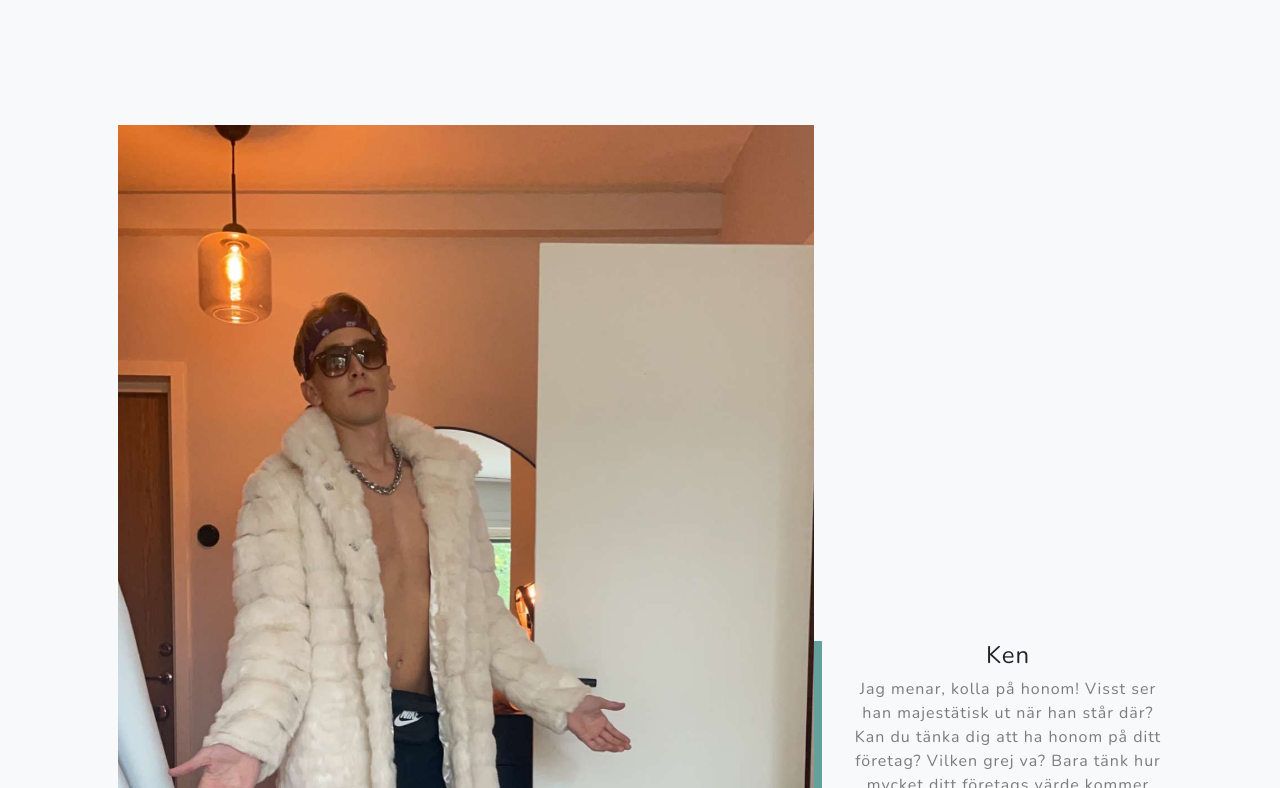
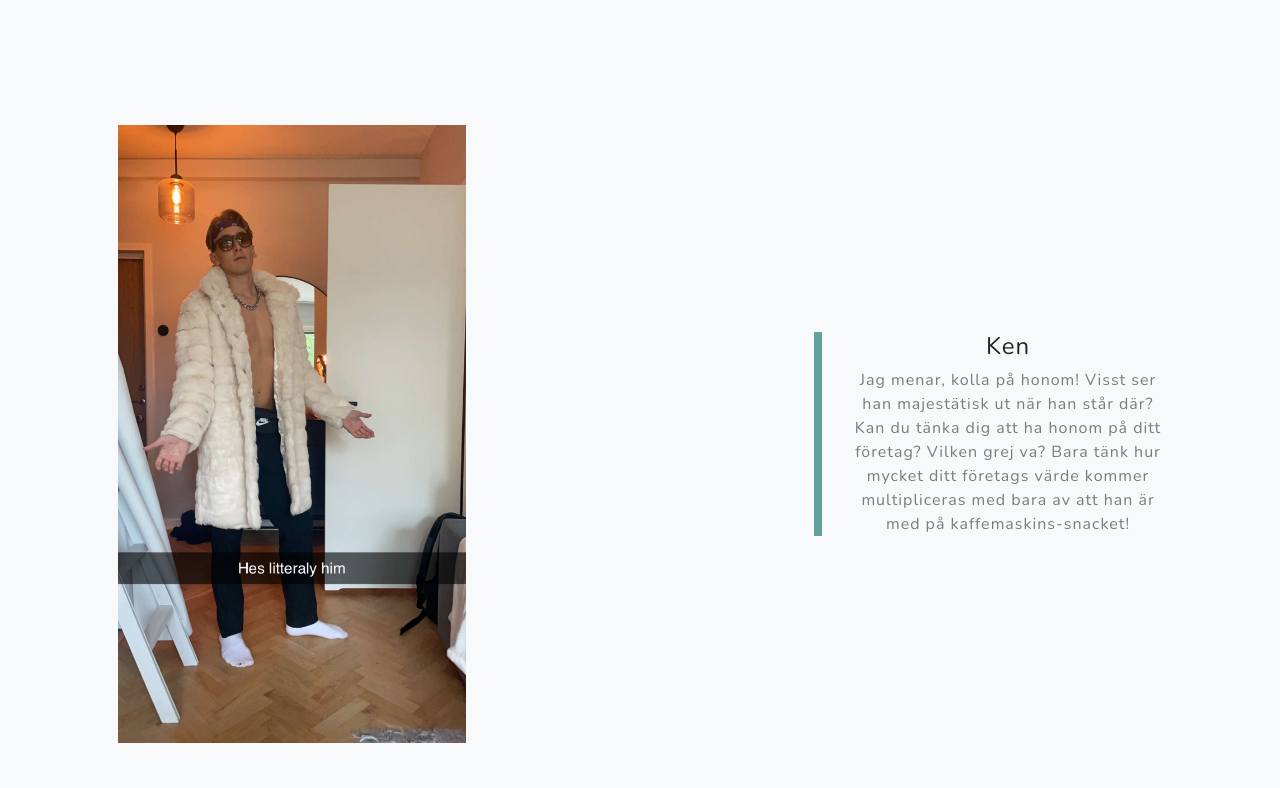
Before and after one commit to 01Albin/01Albin.github.io, a plain HTML site: page index.html in a window 1280 px wide. Shown: the part 1480-2268 px from the top of the page. Drawn offline with nearby package versions, Linux system fonts and the light colour scheme; files whose address does not match are found by name.

Commit message:
Update index.html

```diff
--- a/index.html
+++ b/index.html
@@ -65,7 +65,7 @@
             <div class="container px-4 px-lg-5">
                 <!-- Featured Project Row-->
                 <div class="row gx-0 mb-4 mb-lg-5 align-items-center">
-                    <div class="col-xl-8 col-lg-7"><img class="img-fluid mb-3 mb-lg-0" src="IMG_2019.JPG" alt="..." /></div>
+                    <div class="col-xl-8 col-lg-7"><img class="img-fluid mb-3 mb-lg-0" src="IMG_2019.JPG" alt="..." width= "50%" height = "auto" /></div>
                     <div class="col-xl-4 col-lg-5">
                         <div class="featured-text text-center text-lg-left">
                             <h4>Ken</h4>
```
